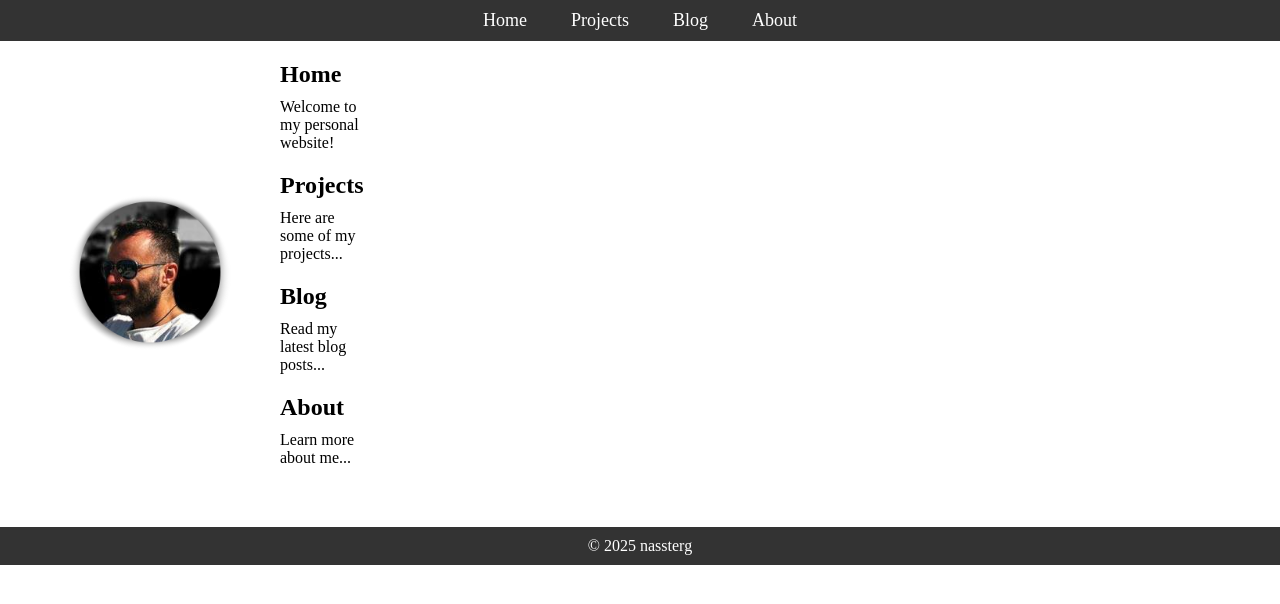
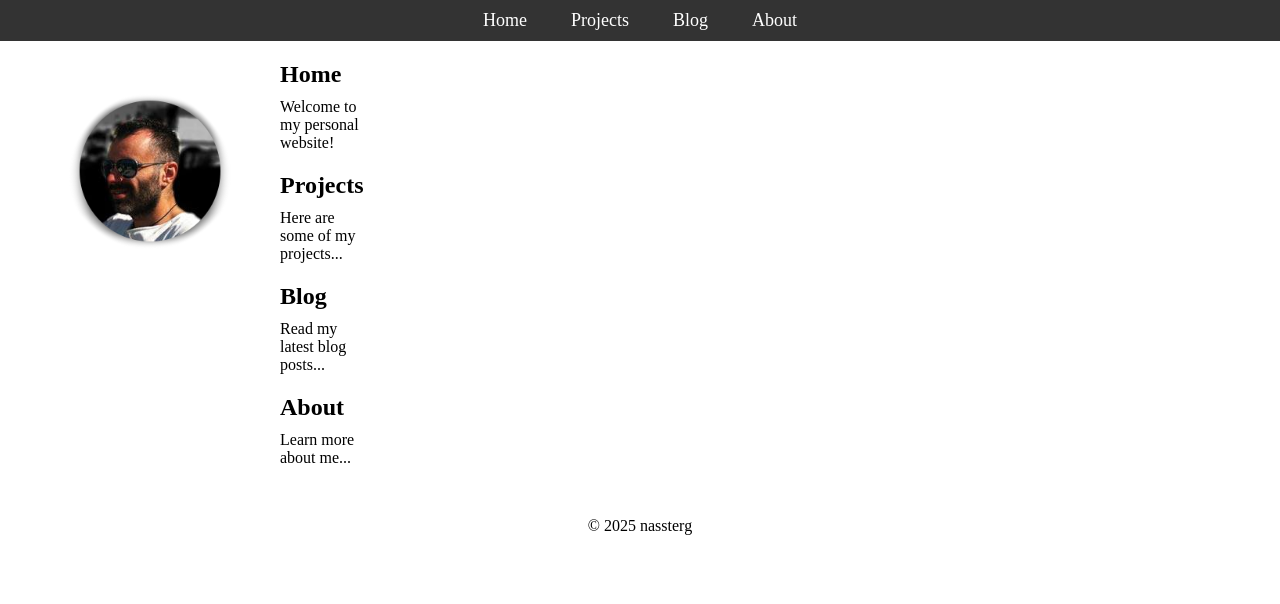
Before and after one commit to nassterg/nassterg.github.io, a Jekyll site: the page built from README.md, in a window 1280 px wide. Shown: the top 604 px of the page. Built offline with Jekyll 4.4.1, drawn with Linux system fonts in a browser that asks for light colours; our own code applies the rules of GitHub Pages for plain Markdown files.

Commit message:
Update style.css

```diff
--- a/assets/css/style.css
+++ b/assets/css/style.css
@@ -5,7 +5,7 @@
     box-sizing: border-box;
 }
 
-/* Style the navigation bar (center the menu) */
+/* Style the navigation bar (menu) */
 .navbar {
     display: flex;
     justify-content: center; /* Center the menu */
@@ -60,7 +60,8 @@
 .left-column {
     display: flex;
     justify-content: center;
-    align-items: center;
+    align-items: flex-start; /* Align the avatar to the top */
+    margin-top: 20px; /* Add a margin from the top */
 }
 
 .logo .avatar {
@@ -86,8 +87,4 @@ section h2 {
 
 footer {
     text-align: center;
-    padding: 10px;
-    background: #333;
-    color: white;
-    margin-top: 20px;
-}
+    padding: 10px
```
